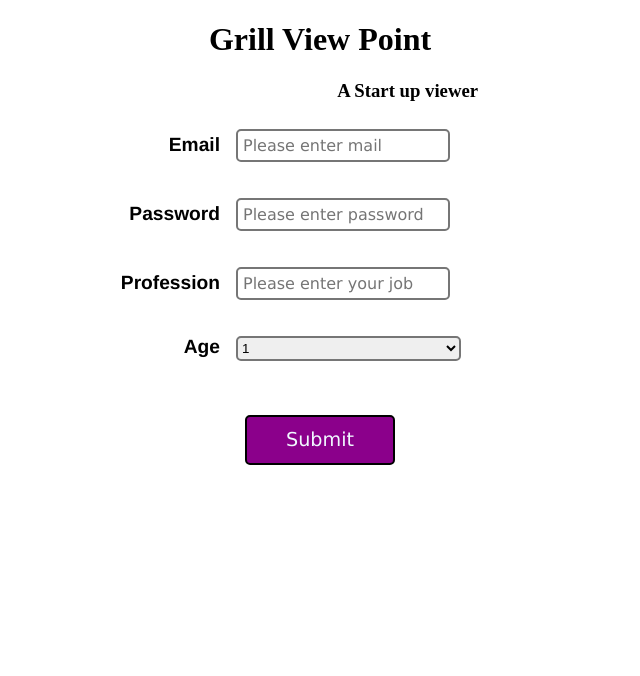
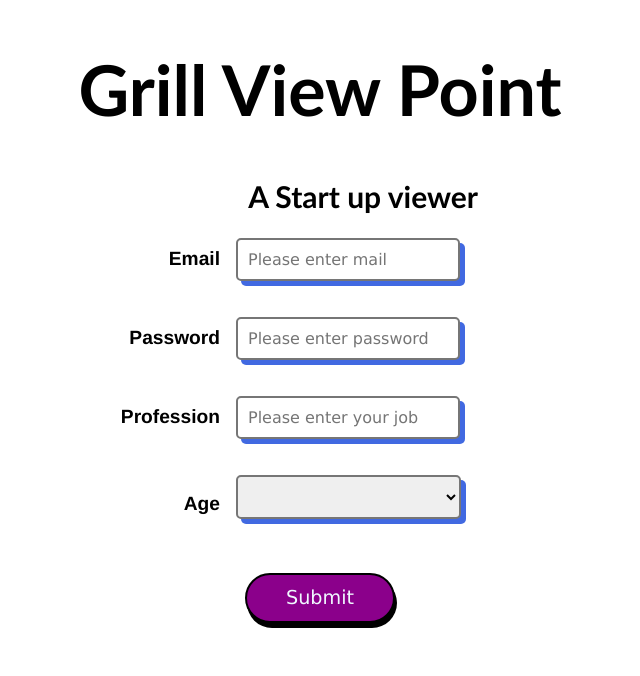
Before and after one commit to spcjagan/05-07-2022, a plain HTML site: page index1.html in a window 1280 px wide. Shown: the whole page, without its empty margins (320-960 px from the left). Drawn offline with Linux system fonts and the light colour scheme.

Commit message:
first commit

```diff
--- a/index1.html
+++ b/index1.html
@@ -12,9 +12,13 @@
         }
         h1{
             text-align: center;
+            font-size: 70px;
+            font-family: 'Trebuchet MS', 'Lucida Sans Unicode', 'Lucida Grande', 'Lucida Sans', Arial, sans-serif;
         }
         h3{
             text-align: right;
+            font-size: 30px;
+            font-family: 'Trebuchet MS', 'Lucida Sans Unicode', 'Lucida Grande', 'Lucida Sans', Arial, sans-serif;
             width: 790px;
             height: 30px;
         }
@@ -34,13 +38,16 @@
         input{
             font-family:Verdana, Geneva, Tahoma, sans-serif;
             border-radius: 5px;
-            padding: 5px;
+            box-shadow: 5px 5px royalblue;
+            padding: 10px;
             border-style:solid;
             font-size:medium;
         }
         select{
             width: 225px;
             height: 25px;
+            padding:20px;
+            box-shadow: 5px 5px royalblue;
             border-width: 2px;
             border-radius:5px;
             border-style:solid;
@@ -53,10 +60,12 @@
         }
         .btn{
             font-family:Verdana, Geneva, Tahoma, sans-serif;
-            border-radius: 5px;
+            border-radius: 30px;
+            box-shadow:2px 5px  black;
             padding: 5px;
             height: 50px;
             width:150px;
+            margin: unset;
             border-style:solid;
             font-size:larger;
             background-color: darkmagenta;
```
